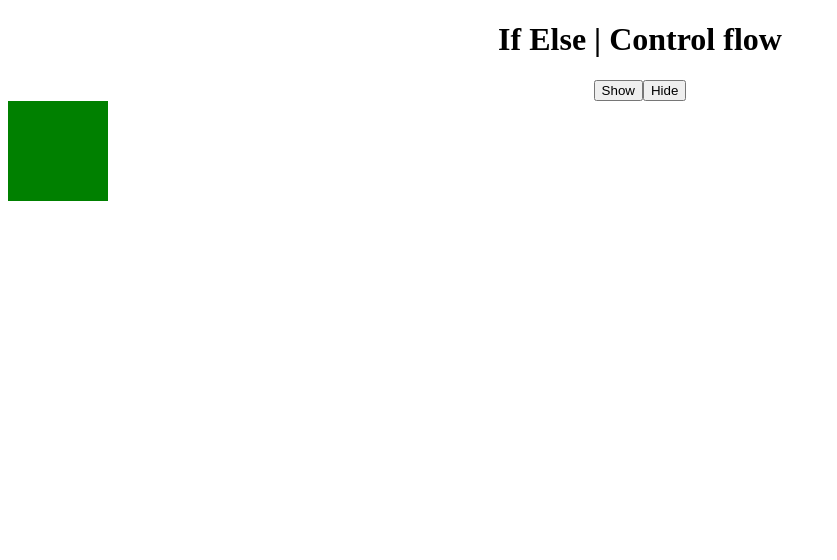
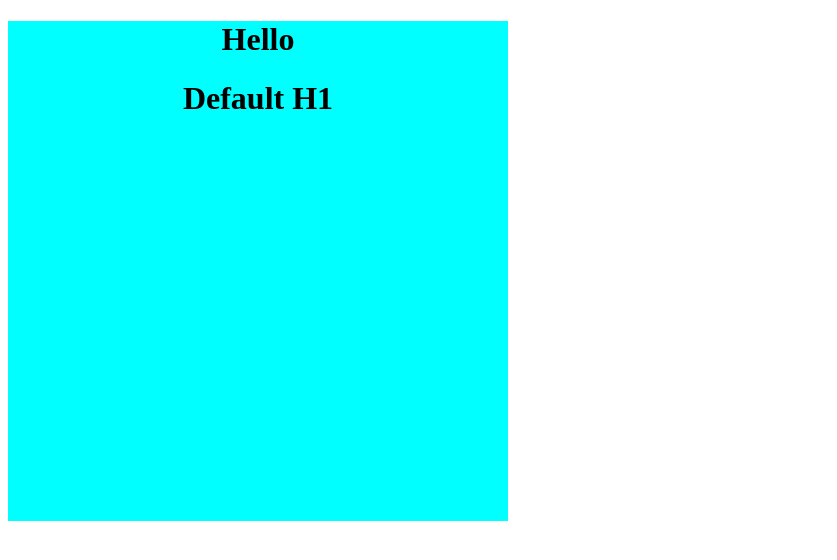
Before and after one commit to i-amDev/angular, an Angular app: page / in a window 1280 px wide. Shown: the top 560 px of the page, without its empty margins (0-837 px from the left). Built offline with nearby package versions, Linux system fonts and the light colour scheme.

Commit message:
- Learned about @switch statement in Angular.

```diff
--- a/src/app/app.html
+++ b/src/app/app.html
@@ -3,4 +3,5 @@
 <!--<h1>{{age}}</h1>-->
 <!--<app-login></app-login>-->
 <!--<app-component2></app-component2>-->
-<app-if-else-component></app-if-else-component>
+<!--<app-if-else-component></app-if-else-component>-->
+<app-switch-component></app-switch-component>
--- a/src/app/app.ts
+++ b/src/app/app.ts
@@ -3,10 +3,11 @@ import { RouterOutlet } from '@angular/router';
 import {Login} from './login/login';
 import {Component2} from './component2/component2';
 import {IfElseComponent} from './if-else-component/if-else-component';
+import {SwitchComponent} from './switch-component/switch-component';
 
 @Component({
   selector: 'app-root',
-  imports: [Login, Component2,IfElseComponent],
+  imports: [Login, Component2,IfElseComponent, SwitchComponent],
   templateUrl: './app.html',
   styleUrl: './app.css'
 })
--- /dev/null
+++ b/src/app/switch-component/switch-component.css
@@ -0,0 +1,6 @@
+.div{
+  width: 500px;
+  height: 500px;
+  text-align: center;
+  background-color: cyan;
+}
--- /dev/null
+++ b/src/app/switch-component/switch-component.html
@@ -0,0 +1,17 @@
+<div class="div">
+  <h1>Hello</h1>
+  @switch (color) {
+    @case ('red') {
+      <h1>Red H1</h1>
+    }
+    @case ('green') {
+      <h1>Green H1</h1>
+    }
+    @case ('yellow') {
+      <h1>Yellow H1</h1>
+    }
+    @default {
+      <h1>Default H1</h1>
+    }
+  }
+</div>
--- /dev/null
+++ b/src/app/switch-component/switch-component.ts
@@ -0,0 +1,14 @@
+import { Component } from '@angular/core';
+
+@Component({
+  selector: 'app-switch-component',
+  imports: [],
+  templateUrl: './switch-component.html',
+  styleUrl: './switch-component.css'
+})
+export class SwitchComponent {
+
+  color : string = "";
+
+
+}
```
Also changed, not shown: 1 other file (tests, documents, lock files or other folders).
